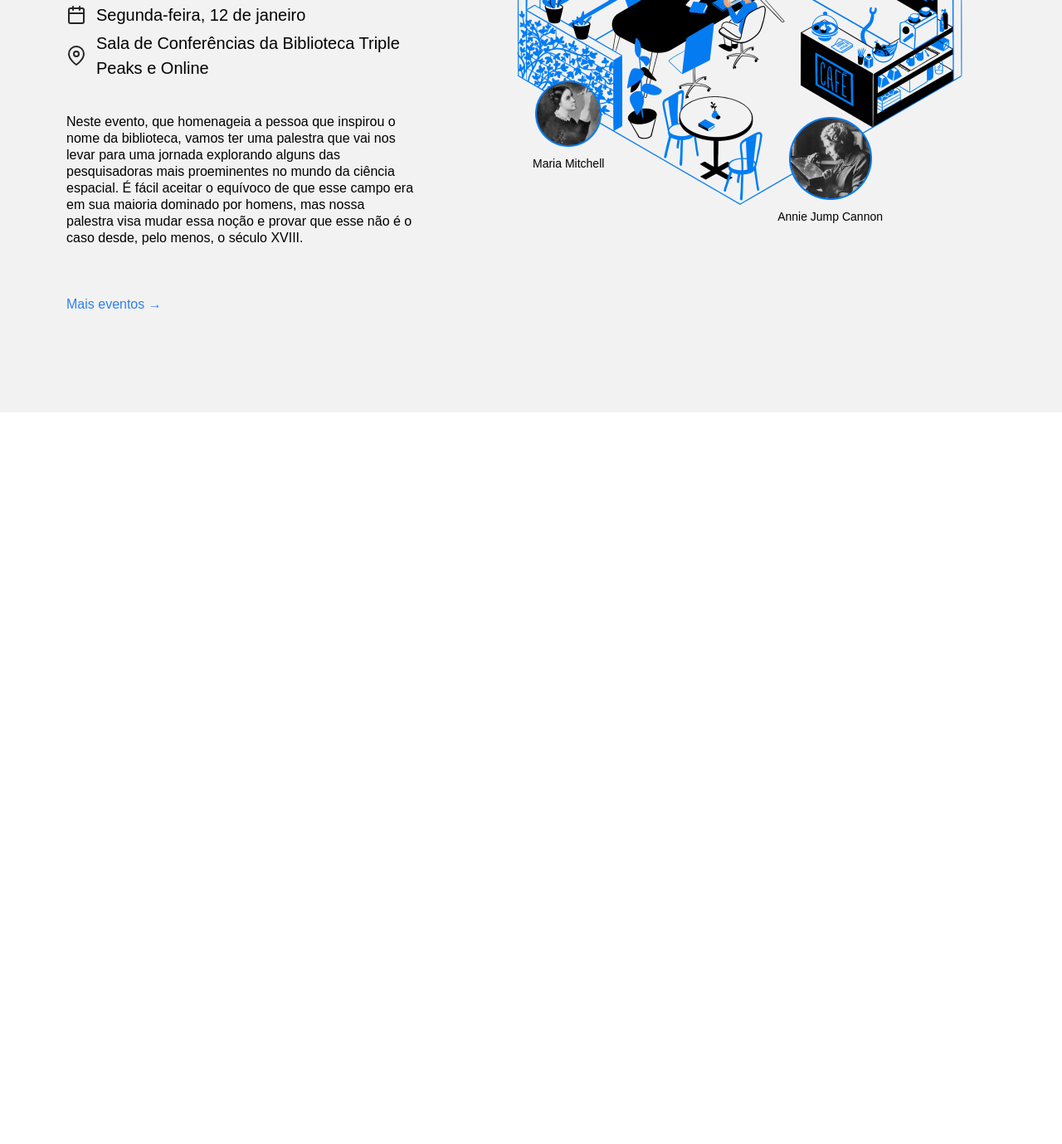
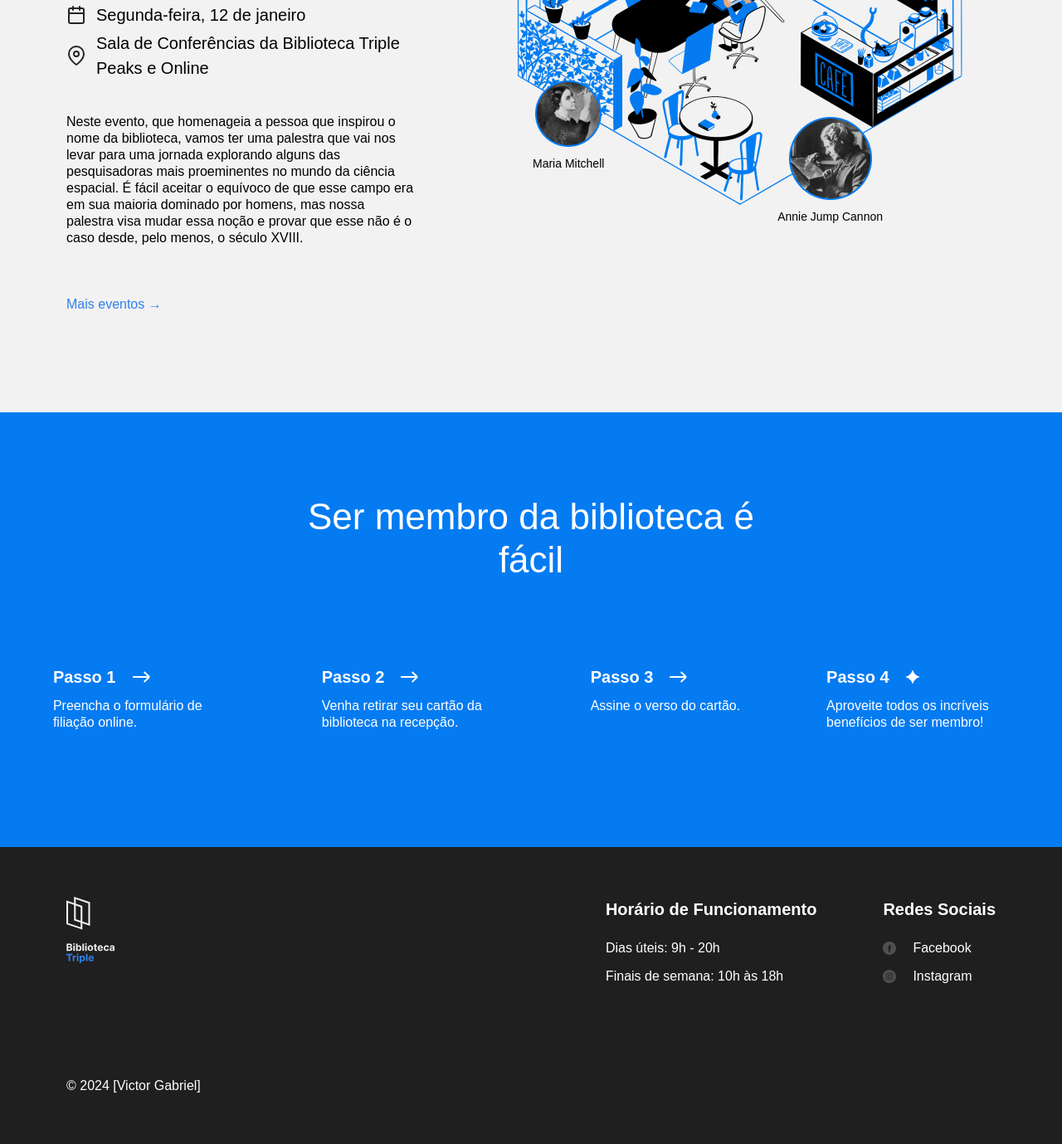
Before and after one commit to Vitimdv/web_project_library_pt, a plain HTML site: page index.html in a window 1280 px wide. Shown: the part 2425-3804 px from the top of the page at 83% size. Before the commit the page ends 2922 px from the top, so only its background shows below. Drawn offline with Linux system fonts and the light colour scheme.

Commit message:
Add footer

```diff
--- a/index.html
+++ b/index.html
@@ -215,6 +215,103 @@
             </div>
           </div>
         </section>
+        <section class="membership">
+          <h2 class="membership__title">Ser membro da biblioteca é fácil</h2>
+          <ul class="membership__steps">
+            <li class="step">
+              <h3 class="step__title">
+                Passo 1
+                <img
+                  src="./images/icon_step_forward.svg"
+                  alt="icon forward"
+                  class="step__icon"
+                />
+              </h3>
+              <p class="step__description">
+                Preencha o formulário de filiação online.
+              </p>
+            </li>
+            <li class="step">
+              <h3 class="step__title">
+                Passo 2
+                <img
+                  src="./images/icon_step_forward.svg"
+                  alt="icon forward"
+                  class="step__icon"
+                />
+              </h3>
+              <p class="step__description">
+                Venha retirar seu cartão da biblioteca na recepção.
+              </p>
+            </li>
+            <li class="step">
+              <h3 class="step__title">
+                Passo 3
+                <img
+                  src="./images/icon_step_forward.svg"
+                  alt="icon forward"
+                  class="step__icon"
+                />
+              </h3>
+              <p class="step__description">Assine o verso do cartão.</p>
+            </li>
+            <li class="step">
+              <h3 class="step__title">
+                Passo 4
+                <img
+                  src="./images/icon_step_finish.svg"
+                  alt="icon finish"
+                  class="step__icon"
+                />
+              </h3>
+              <p class="step__description">
+                Aproveite todos os incríveis benefícios de ser membro!
+              </p>
+            </li>
+          </ul>
+        </section>
+        <footer class="footer">
+          <div class="footer__columns">
+            <div class="footer__column">
+              <img
+                src="/images/logo_white.svg"
+                alt="Logo TripleTen branca"
+                class="footer__logo"
+              />
+            </div>
+            <div class="footer__column footer__column_content_hours">
+              <h3 class="footer__column-heading">Horário de Funcionamento</h3>
+              <ul class="footer__list">
+                <li class="footer__list-item">Dias úteis: 9h - 20h</li>
+                <li class="footer__list-item">Finais de semana: 10h às 18h</li>
+              </ul>
+            </div>
+            <div class="footer__column footer__column_content_social">
+              <h3 class="footer__column-heading">Redes Sociais</h3>
+              <ul class="footer__list">
+                <li class="footer__list-item">
+                  <a href="#" class="footer__column-link"
+                    ><img
+                      class="footer__social-icon"
+                      src="/images/facebook_white.svg"
+                      alt="Logo Facebook"
+                    />Facebook</a
+                  >
+                </li>
+                <li class="footer__list-item">
+                  <a href="#" class="footer__column-link"
+                    ><img
+                      class="footer__social-icon"
+                      src="/images/instagram_white.svg"
+                      alt="Logo Instagram"
+                    />Instagram</a
+                  >
+                </li>
+              </ul>
+            </div>
+          </div>
+          <p class="footer__copyright">© 2024 [Victor Gabriel]</p>
+        </footer>
       </main>
     </div>
   </body>
--- a/styles/style.css
+++ b/styles/style.css
@@ -286,3 +286,114 @@
   font-size: 14px;
   margin: 0;
 }
+.membership {
+  padding: 100px 0 140px;
+  background-color: #057bf2;
+  color: #ffffff;
+}
+
+.membership__title {
+  max-width: 574px;
+  margin: 0 auto;
+  text-align: center;
+  font-size: 44px;
+  font-weight: 500;
+  line-height: 52px;
+}
+
+.membership__steps {
+  justify-content: space-evenly;
+  list-style-type: none;
+  padding: 0;
+  margin: 100px 0 0;
+  display: flex;
+  gap: 40px;
+}
+
+.step {
+  max-width: 220px;
+}
+
+.step__title {
+  margin: 0;
+  font-size: 20px;
+  line-height: 30px;
+  font-weight: 700;
+  display: flex;
+  align-items: center;
+}
+
+.step__icon {
+  margin-left: 20px;
+}
+
+.step__description {
+  margin: 10px 0 0;
+}
+
+.footer {
+  box-sizing: border-box;
+  background-color: #1f1f1f;
+  color: #ffffff;
+  font-size: 16px;
+  padding: 60px 80px;
+}
+.footer__columns {
+  display: flex;
+  align-items: flex-start;
+}
+
+.footer__column:first-child {
+  margin-right: auto;
+}
+
+.footer__column_content_hours {
+  margin-right: 80px;
+}
+
+.footer__column_content_social {
+}
+
+.footer__logo {
+  max-width: 58px;
+}
+
+.footer__column-heading {
+  font-size: 20px;
+  line-height: 30px;
+  font-weight: 600;
+  margin: 0 0 20px 0;
+}
+
+.footer__list {
+  list-style-type: none;
+  padding: 0;
+  margin: 0;
+  display: flex;
+  flex-flow: column;
+}
+
+.footer__list-item {
+  font-size: 16px;
+  line-height: 24px;
+  margin-bottom: 10px;
+}
+
+.footer__column-link {
+  display: flex;
+  align-items: center;
+  gap: 10px;
+  color: #ffffff;
+  text-decoration: none;
+}
+
+.footer__social-icon {
+  margin-right: 10px;
+  width: 16px;
+  height: 16px;
+}
+
+.footer__copyright {
+  margin-top: 100px;
+  margin-bottom: 0;
+}
```
